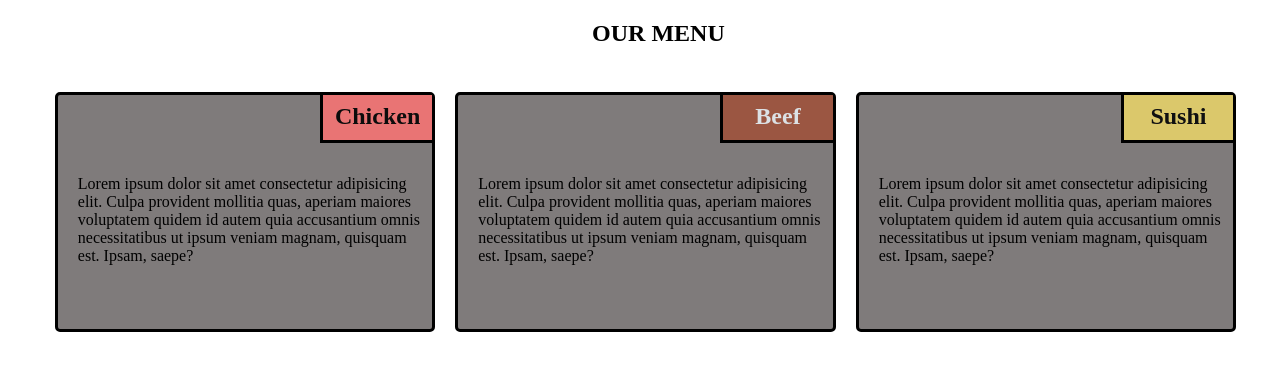
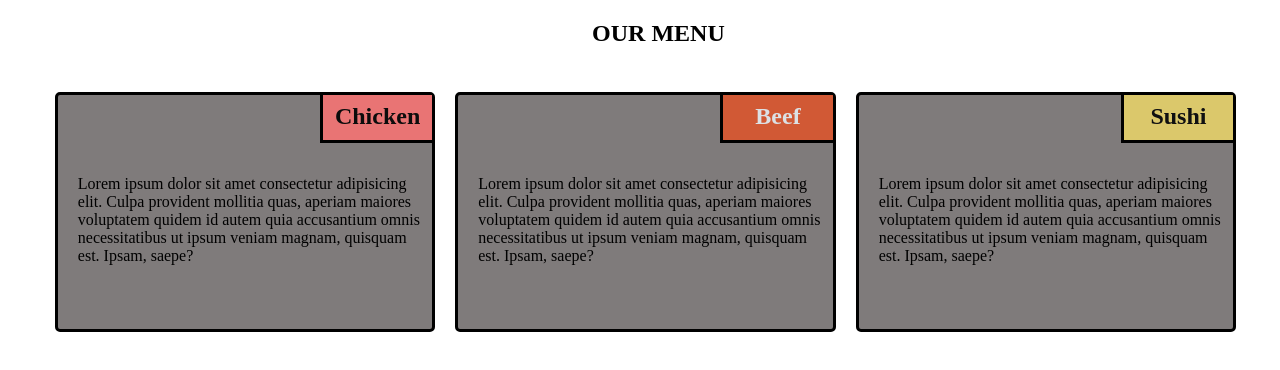
Before and after one commit to Niladri8328/coursera_assignment, a plain HTML site: page module2-solution/index.html in a window 1280 px wide. Drawn offline with Linux system fonts and the light colour scheme.

Commit message:
Add files via upload

```diff
--- a/module2-solution/style.css
+++ b/module2-solution/style.css
@@ -42,7 +42,7 @@ div{
     margin-top: 0;
     float: right;
     color: rgb(220, 225, 229);
-    background: rgba(159, 82, 59, 0.881);
+    background: rgba(220, 86, 45, 0.881);
     border-left: 3px solid black;
     border-bottom: 3px solid black;
     width: 30%;
```
